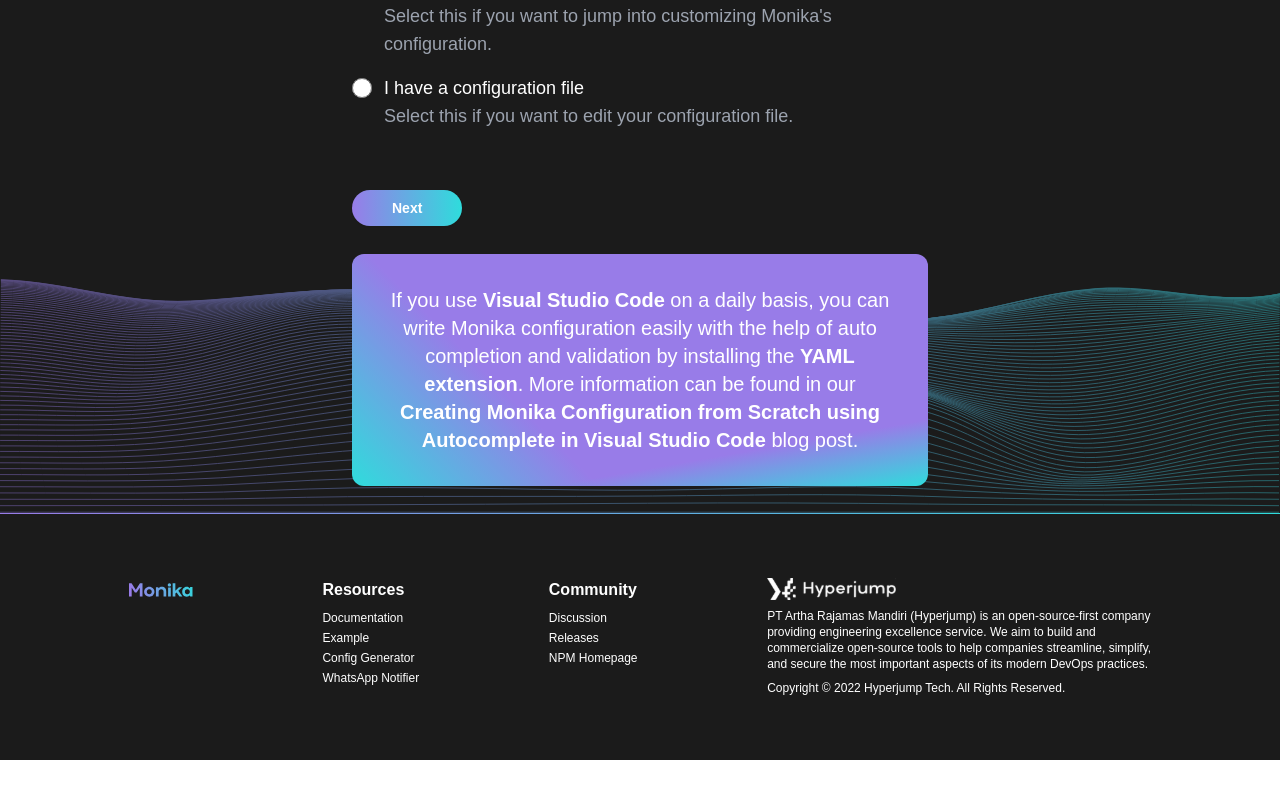
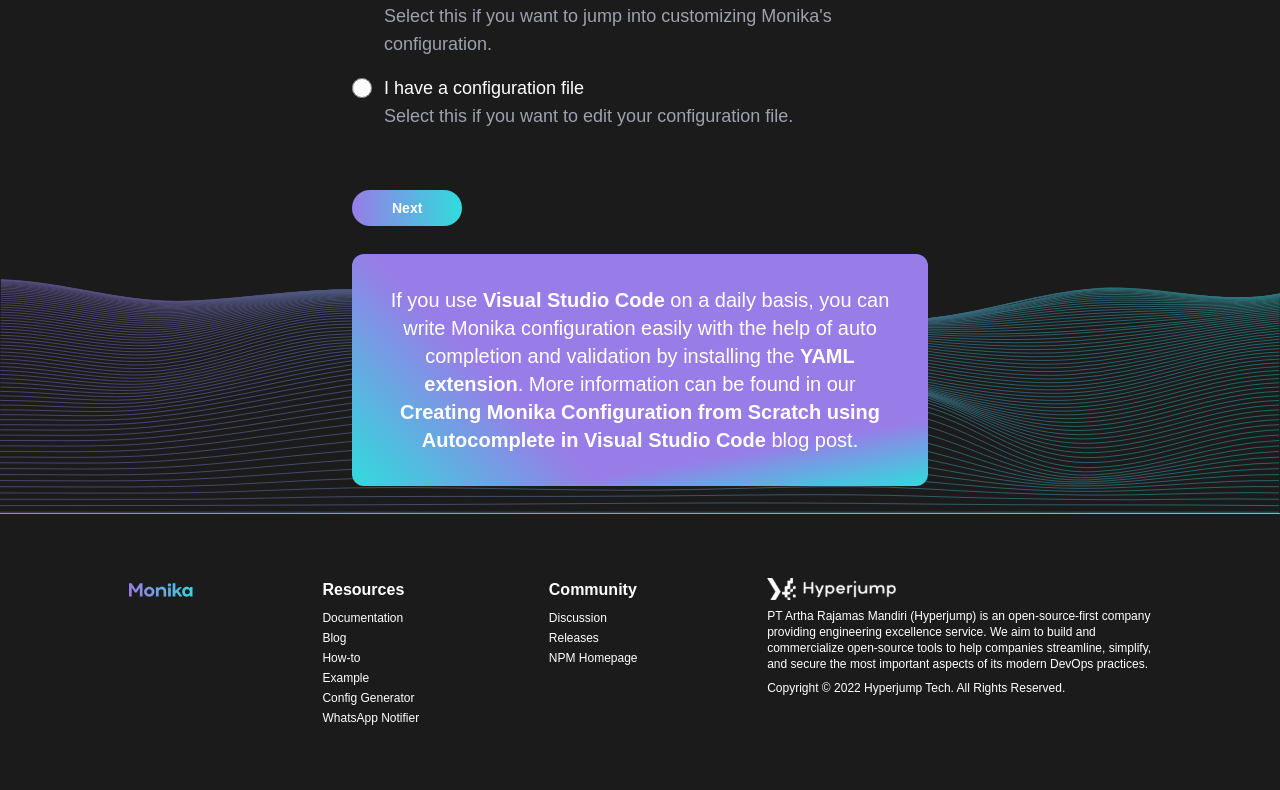
Before and after one commit to hyperjumptech/monika-config-generator, a Next.js app: page / in a window 1280 px wide. Shown: the part 520-1310 px from the top of the page. Before the commit the page ends 1280 px from the top, so only its background shows below. Built offline with nearby package versions, Linux system fonts and the light colour scheme; no server answers.

Commit message:
refactor make the footer (#114)
* refactor: make the footer (#111)

* update the footer

```diff
--- a/components/footer/index.tsx
+++ b/components/footer/index.tsx
@@ -18,6 +18,20 @@ export default function Footer(): JSX.Element {
         </a>
         <a
           className="text-xs pt-1"
+          href="https://medium.com/hyperjump-tech"
+          target="_blank"
+          rel="noopener noreferrer">
+          Blog
+        </a>
+        <a
+          className="text-xs pt-1"
+          href="https://monika.hyperjump.tech/articles"
+          target="_blank"
+          rel="noopener noreferrer">
+          How-to
+        </a>
+        <a
+          className="text-xs pt-1"
           href="https://monika.hyperjump.tech/examples"
           target="_blank"
           rel="noopener noreferrer">
@@ -30,7 +44,7 @@ export default function Footer(): JSX.Element {
           rel="noopener noreferrer">
           Config Generator
         </a>
-        <a className="text-xs pt-1" href="#">
+        <a className="text-xs pt-1" href="https://whatsapp.hyperjump.tech/">
           WhatsApp Notifier
         </a>
       </div>
```
